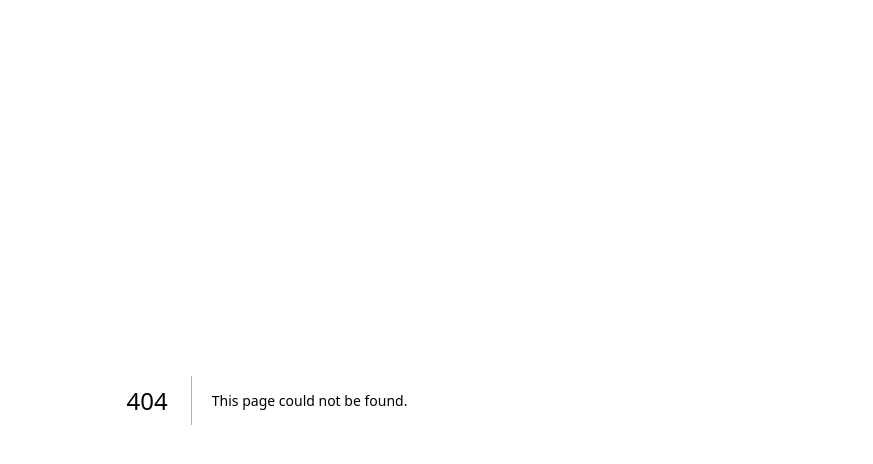
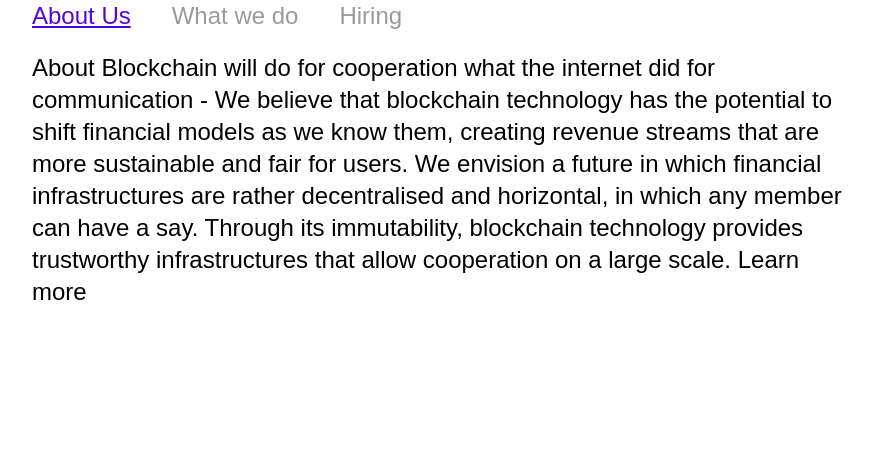
Before and after one commit to TheGymRwanda/unit8-maroon, a Next.js app: page /about in a window 1280 px wide. Before the commit this address had no page. Shown: the top 464 px of the page, without its empty margins (373-1246 px from the left). Built offline with nearby package versions, Linux system fonts and the light colour scheme.

Commit message:
feat: About section on big screens

```diff
--- /dev/null
+++ b/components/functions/OneTab.jsx
@@ -0,0 +1,16 @@
+export function OneTab({
+    text,
+    isActive,
+    setActive,
+  }) {
+    return (
+      <span
+        onClick={() => setActive()}
+        className={`cursor-pointer transition-all duration-300 ease-in  hover:text-primary-purple text-2xl mb-5 ${
+          isActive ? 'text-primary-purple underline' : 'text-dark-grey'
+        }`}
+      >
+        {text}
+      </span>
+    );
+  }
--- /dev/null
+++ b/components/section/AboutSection/About.jsx
@@ -0,0 +1,48 @@
+
+
+import React, { useState } from 'react';
+import { OneTab } from '../../functions/OneTab';
+const tabTexts = [
+  { id: 0, text: 'Tab 1', content: 'About Blockchain will do for cooperation what the internet did for communication - We believe that blockchain technology has the potential to shift financial models as we know them, creating revenue streams that are more sustainable and fair for users. We envision a future in which financial infrastructures are rather decentralised and horizontal, in which any member can have a say. Through its immutability, blockchain technology provides trustworthy infrastructures that allow cooperation on a large scale. Learn more' },
+  { id: 1, text: 'Tab 2', content: 'What we do Blockchain will do for cooperation what the internet did for communication - We believe that blockchain technology has the potential to shift financial models as we know them, creating revenue streams that are more sustainable and fair for users. We envision a future in which financial infrastructures are rather decentralised and horizontal, in which any member can have a say. Through its immutability, blockchain technology provides trustworthy infrastructures that allow cooperation on a large scale. Learn more' },
+  { id: 2, text: 'Tab 3', content: 'Hiring Blockchain will do for cooperation what the internet did for communication - We believe that blockchain technology has the potential to shift financial models as we know them, creating revenue streams that are more sustainable and fair for users. We envision a future in which financial infrastructures are rather decentralised and horizontal, in which any member can have a say. Through its immutability, blockchain technology provides trustworthy infrastructures that allow cooperation on a large scale. Learn more' },
+];
+
+
+export default function About (){
+    const [activeTab, setActiveTab] = useState(0);
+    return(
+        <>
+        <div className='hidden md:block w-semi font-Neufile '>
+   <div className=''>
+     <div className='flex gap-10.5'>
+       <OneTab
+         key={0}
+         text='About Us'
+         isActive={activeTab === 0}
+         setActive={() => setActiveTab(0)}
+       />
+       <OneTab
+         key={1}
+         text='What we do'
+         isActive={activeTab === 1}
+         setActive={() => setActiveTab(1)}
+       />
+       <OneTab
+         key={2}
+         text='Hiring'
+         isActive={activeTab === 2}
+         setActive={() => setActiveTab(2)}
+       />
+     </div>
+   </div>
+   {activeTab !== -1 && (
+     <div className='text-black text-2xl'>{tabTexts[activeTab].content}</div>
+   )}
+ </div>
+
+
+ </>
+
+    )
+}
--- /dev/null
+++ b/pages/about.js
@@ -0,0 +1,13 @@
+import About from "../components/section/AboutSection/About";
+
+export default function about(){
+    return(
+        <>
+        <div className=" flex justify-end px-[64px]">
+        <About />
+
+        </div>
+
+        </>
+    )
+}
--- a/tailwind.config.js
+++ b/tailwind.config.js
@@ -39,13 +39,17 @@ module.exports = {
       width:{
         "11.5/12" : "91%",      // width on desktop
         "11.8/12" : "93%",      //width on tablet
-        "10.5/12" : "90%"      //width on mobile
+        "10.5/12" : "90%",      //width on mobile
+        "semi" : "50.6875rem"
       },
       height: {
         "fit": "fit-content",
       },
       borderRadius: {
         "4.75":"1.1875rem", //19px
+      },
+      gap: {
+        '10.5': '2.5625rem',
       }
     },
   },
```
